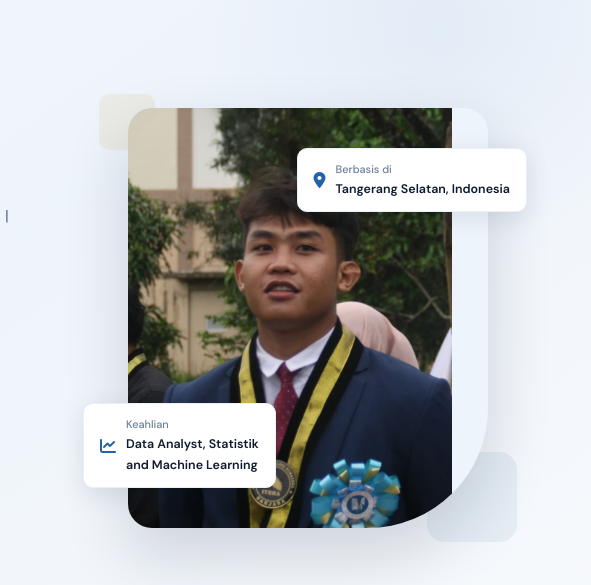
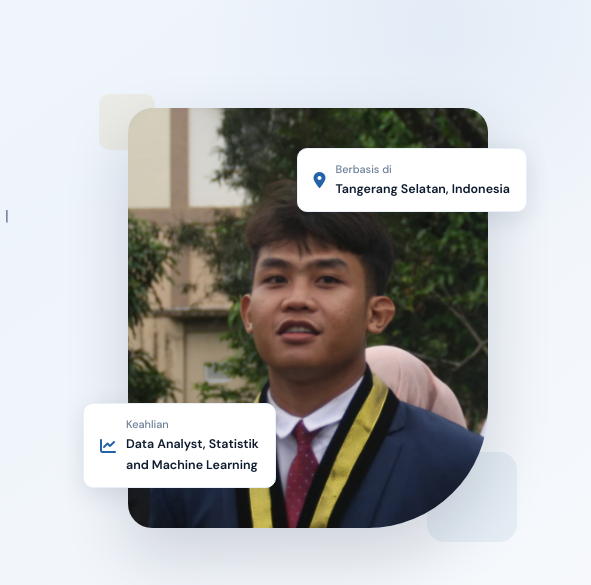
Before and after one commit to produktifdimas01-spec/dimas-portfolio, a plain HTML site: page index.html in a window 1280 px wide. Shown: the part 118-703 px from the top of the page, 689-1280 px from the left. Drawn offline with Linux system fonts and the light colour scheme.

Commit message:
Adjust image size and dimensions in hero section

```diff
--- a/index.html
+++ b/index.html
@@ -855,7 +855,7 @@
         <div class="hero-photo-deco2" aria-hidden="true"></div>
         <div class="hero-photo-frame" role="img" aria-label="Photo of Dimas Rizky Ramadhani">
           <img src="assets/Profile_Porto.jpg" alt="Dimas Rizky Ramadhani"
-               style="width:90%;height:110%;object-fit:cover;object-position:center;">
+               style="width:110%;height:135%;object-fit:cover;object-position:center;">
         </div>
         <div class="hero-photo-deco" aria-hidden="true"></div>
 
```
